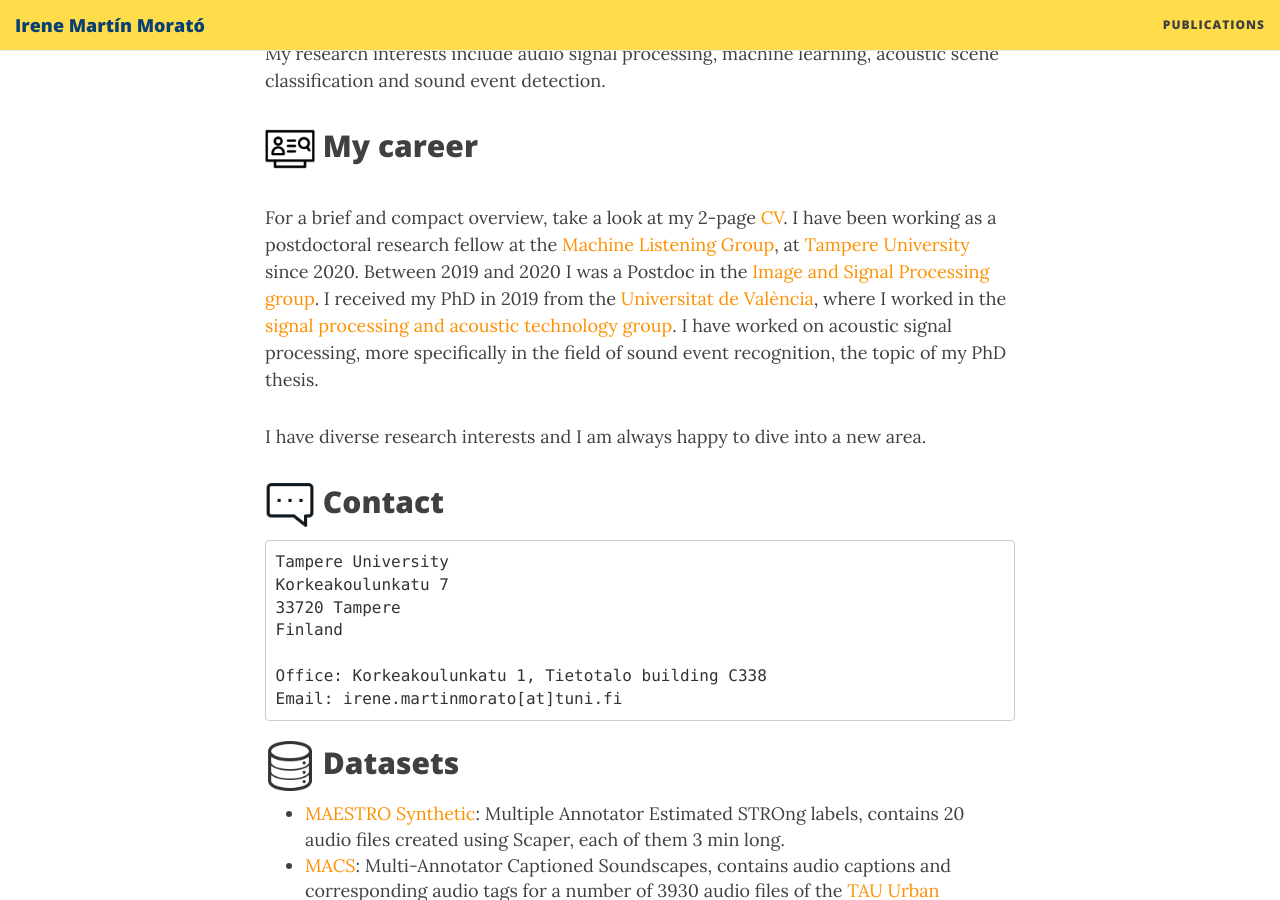
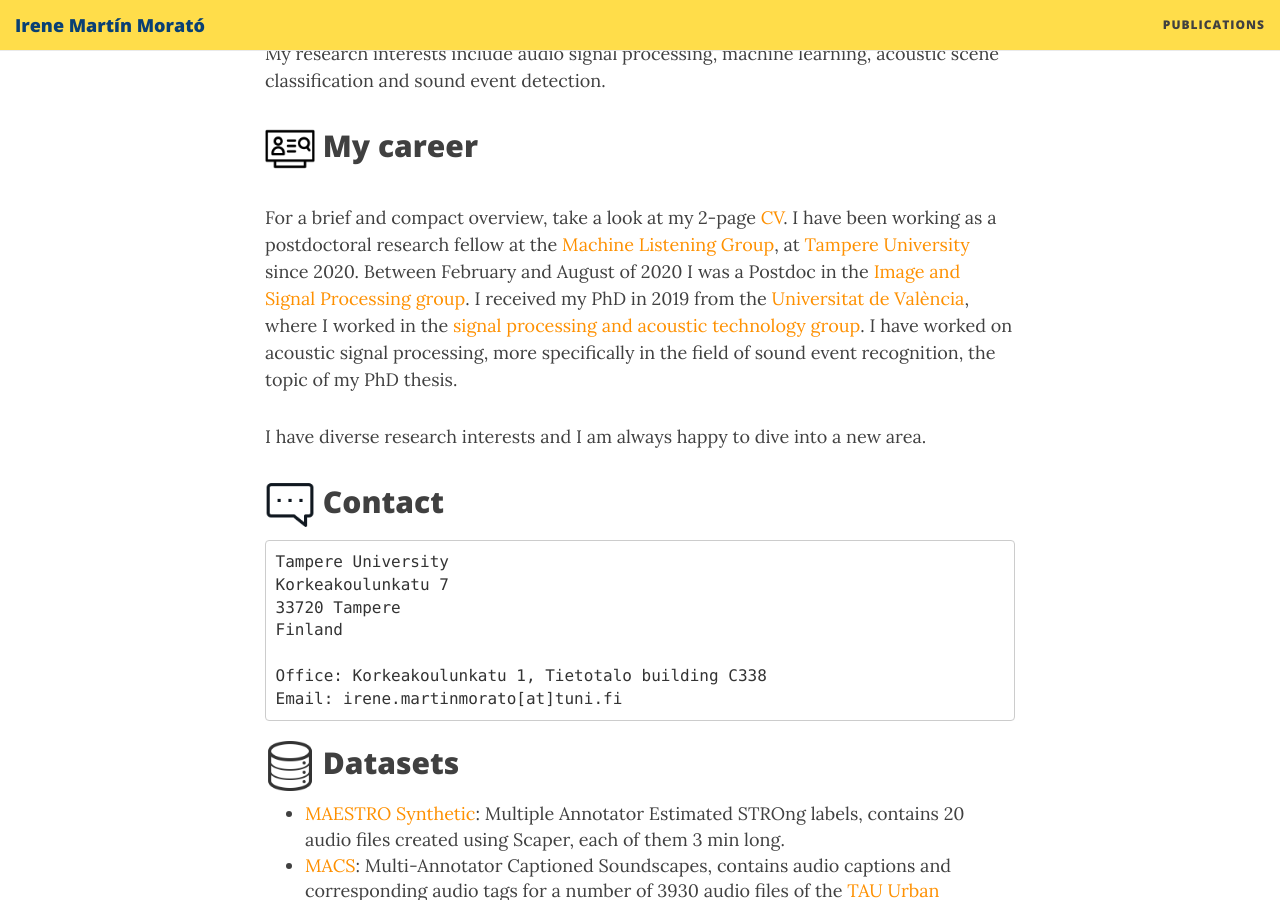
Before and after one commit to marmoi/marmoi.github.io, a Jekyll site: the page built from index.md, in a window 1280 px wide and 900 px high, scrolled down 409 px. Built offline with Jekyll 4.4.1, drawn with Linux system fonts in a browser that asks for light colours; nearby versions of some CDN libraries; comment, search, counter and statistics services are not loaded.

Commit message:
Update index.md

```diff
--- a/index.md
+++ b/index.md
@@ -12,7 +12,7 @@ My research interests include audio signal processing, machine learning, acousti
 ## <img src="../img/career.png" height="50px"> My career
 For a brief and compact overview, take a look at my 2-page [CV](../documents/Martin_CV.pdf).
 I have been working as a postdoctoral research fellow at the [Machine Listening Group](https://research.tuni.fi/machinelistening/),
-at [Tampere University](https://www.tuni.fi/en) since 2020. Between 2019 and 2020 I was a Postdoc in the [Image and Signal Processing group](https://isp.uv.es/).
+at [Tampere University](https://www.tuni.fi/en) since 2020. Between February and August of 2020 I was a Postdoc in the [Image and Signal Processing group](https://isp.uv.es/).
 I received my PhD in 2019 from the [Universitat de València](https://www.uv.es/), where I worked in the
 [signal processing and acoustic technology group](https://spat.blogs.uv.es/).
 I have worked on acoustic signal processing, more specifically in the field of sound event recognition, the topic of my PhD thesis.
```
